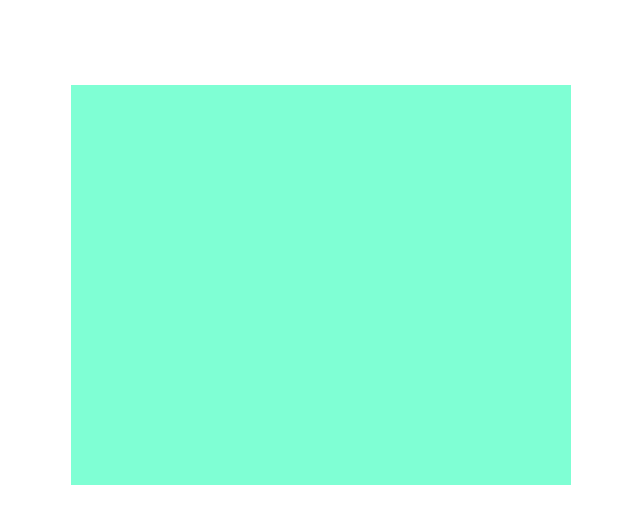
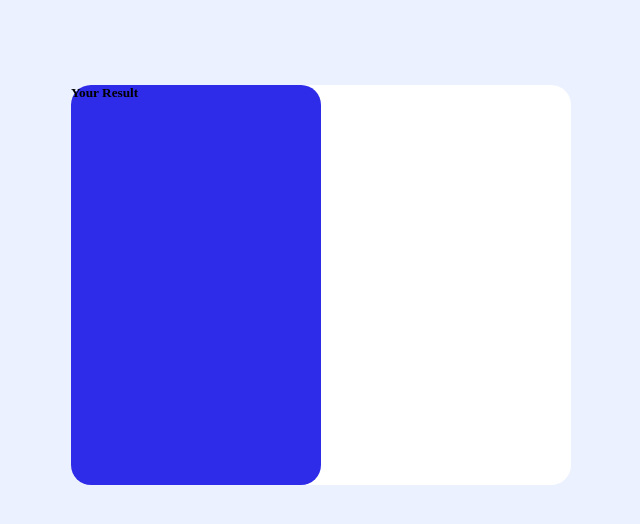
Before and after one commit to mehwishjbe/result-summary-card, a plain HTML site: page index.html in a window 1280 px wide. Shown: the whole page, without its empty margins (319-959 px from the left). Drawn offline with Linux system fonts and the light colour scheme.

Commit message:
left div css

```diff
--- a/index.html
+++ b/index.html
@@ -9,6 +9,11 @@
 </head>
 <body>
     <div class="back-div">
+        <div class="left-div">
+            <h5>Your Result</h5>
+
+        </div>
+
 
     </div>
 
--- a/style.css
+++ b/style.css
@@ -5,13 +5,23 @@
 }
 
 body{
+    background-color: hsl(221, 100%, 96%);
 
 }
 
 .back-div{
-    background-color: aquamarine;
+    background-color: hsl(0, 0%, 100%);
     height: 400px;
     width: 500px;
     margin: auto;
     margin-top: 85px;
+    border-radius: 20px;
+    display: flex;
 }
+
+.left-div{
+    background-color: hsl(241, 81%, 54%);
+    height: 400px;
+    width: 250px;
+    border-radius: 20px;
+}
```
